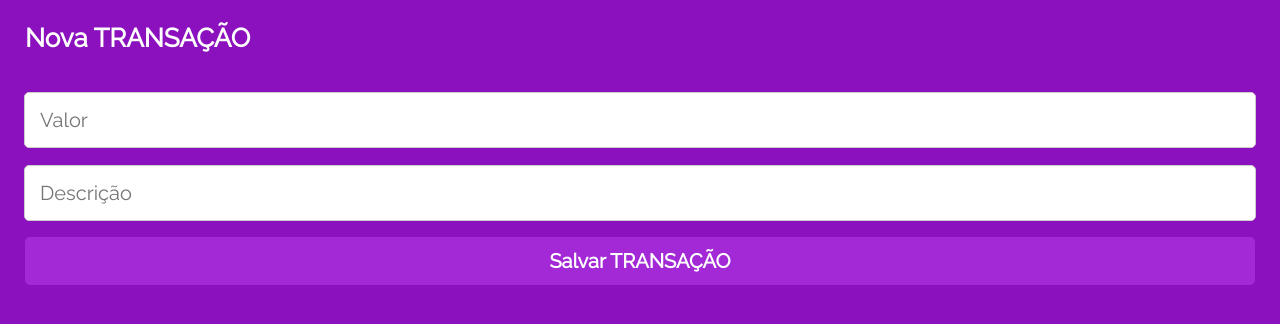
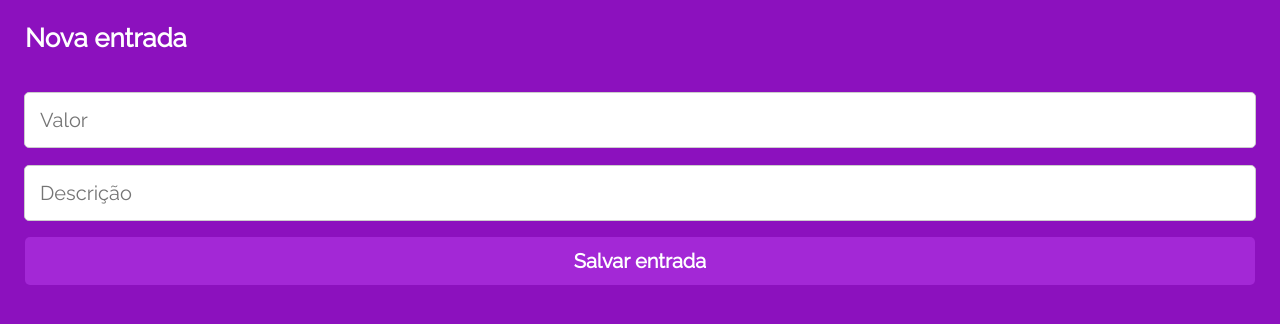
Before and after one commit to lahr-victor/mywallet-app, a React (Create React App) app: page /nova-transacao/entrada in a window 1280 px wide. Shown: the top 324 px of the page. Built offline with nearby package versions, Linux system fonts and the light colour scheme; no server answers; sample sign-in values are in the browser's storage; a web font is replaced by a local one.

Commit message:
feat: implement inflow and outflow transactions creation

```diff
--- a/src/pages/TransactionPage.jsx
+++ b/src/pages/TransactionPage.jsx
@@ -1,19 +1,111 @@
-import React from 'react';
+// PACKAGE IMPORTS
+import axios from 'axios';
+import React, { useEffect } from 'react';
+import { useNavigate, useParams } from 'react-router-dom';
 import styled from 'styled-components';
 
+// VALUE EXPORTS
 export default function TransactionsPage() {
+  const [form, setForm] = React.useState({
+    value: '',
+    description: '',
+  });
+  const [isLoading, setIsLoading] = React.useState(false);
+  const navigate = useNavigate();
+  const { REACT_APP_API_URL } = process.env;
+  const token = localStorage.getItem('token');
+  let { tipo } = useParams();
+
+  function validateAccess() {
+    if (tipo === 'saida') {
+      tipo = 'saída';
+    }
+    if ((tipo !== 'entrada') && (tipo !== 'saída')) {
+      // eslint-disable-next-line no-alert
+      alert('This address do not exist in this application!');
+      navigate('/');
+      return;
+    }
+
+    if (!token) {
+      // eslint-disable-next-line no-alert
+      alert('Please sign in to access the application!');
+      navigate('/');
+    }
+  }
+
+  const headerText = `Nova ${tipo}`;
+  const buttonText = `Salvar ${tipo}`;
+
+  useEffect(() => {
+    validateAccess();
+  }, []);
+
+  function createTransaction(event) {
+    event.preventDefault();
+    setIsLoading(true);
+    const body = {
+      description: form.description,
+      value: (form.value * 100),
+      type: (tipo === 'entrada') ? 'inflow' : 'outflow',
+    };
+    axios.post(
+      `${REACT_APP_API_URL}/transactions`,
+      body,
+      { headers: { Authorization: `Bearer ${token}` } },
+    )
+      .then(() => {
+        navigate('/home');
+      })
+
+      .catch((error) => {
+        // eslint-disable-next-line no-alert
+        alert(error.response.data);
+        setIsLoading(false);
+      });
+  }
+
+  function handleForm(event) {
+    const { name, value } = event.target;
+    setForm({ ...form, [name]: value });
+  }
+
   return (
     <TransactionsContainer>
-      <h1>Nova TRANSAÇÃO</h1>
-      <form>
-        <input placeholder="Valor" type="text" />
-        <input placeholder="Descrição" type="text" />
-        <button type="button">Salvar TRANSAÇÃO</button>
+      <h1>{headerText}</h1>
+      <form onSubmit={createTransaction}>
+        <input
+          name="value"
+          type="number"
+          step="0.01"
+          min="0"
+          placeholder="Valor"
+          value={form.name}
+          onChange={handleForm}
+          disabled={isLoading}
+          required
+        />
+        <input
+          name="description"
+          type="text"
+          placeholder="Descrição"
+          value={form.name}
+          onChange={handleForm}
+          disabled={isLoading}
+          required
+        />
+        <button
+          type="submit"
+          disabled={isLoading}
+        >
+          {buttonText}
+        </button>
       </form>
     </TransactionsContainer>
   );
 }
 
+// STYLED COMPONENTS
 const TransactionsContainer = styled.main`
   height: calc(100vh - 50px);
   display: flex;
```
